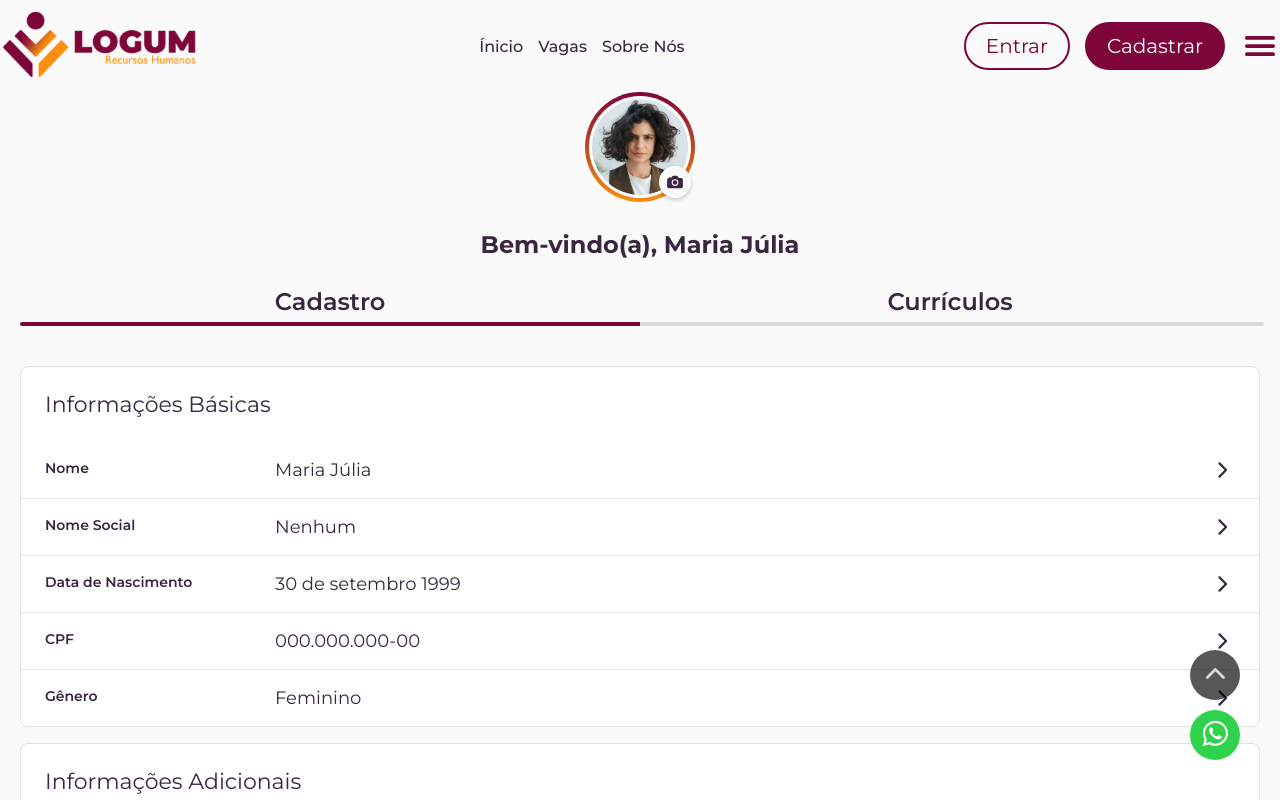
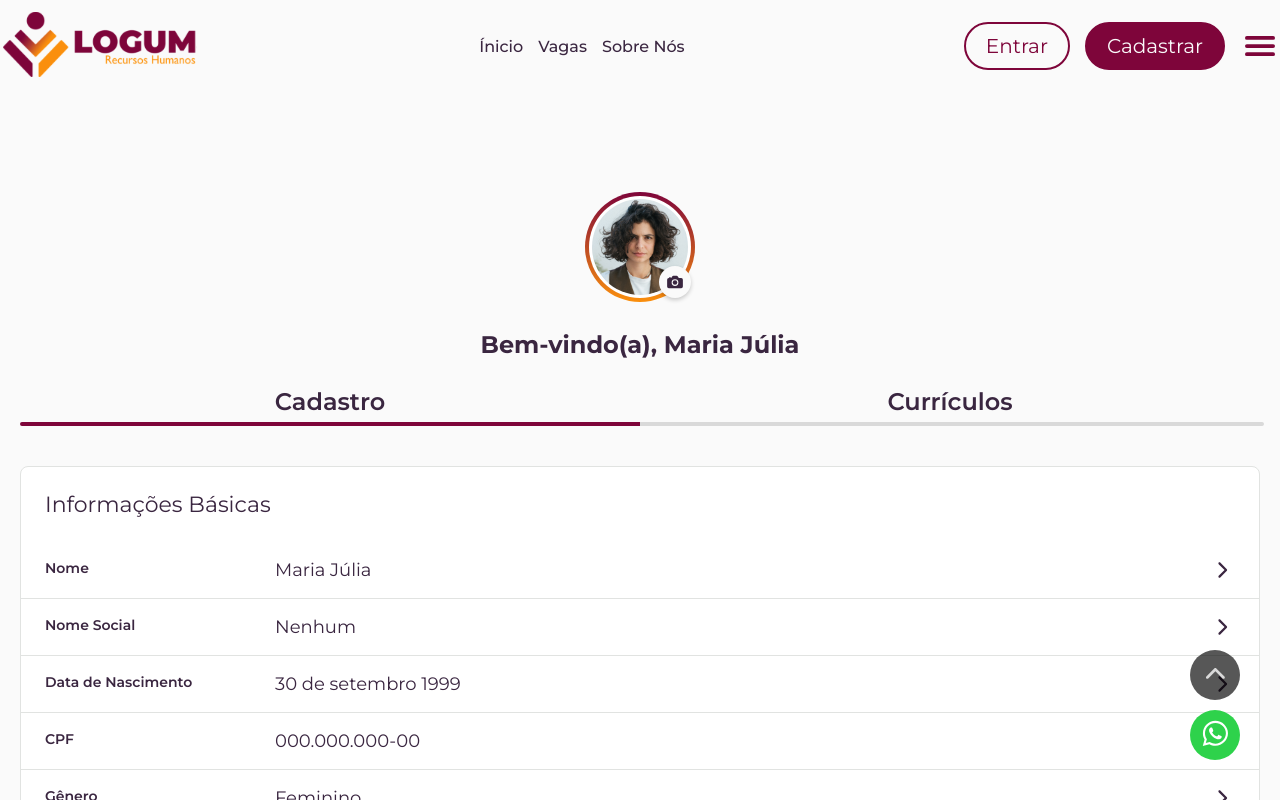
Before and after one commit to MPCGomes/logumrh, a Next.js app in the folder frontend-web/: page /profile in a window 1280 px wide. Shown: the top 800 px of the page. Built offline with nearby package versions, Linux system fonts and the light colour scheme.

Commit message:
feat: profile picture in curriculum page

```diff
--- a/frontend-web/app/curriculum/page.module.scss
+++ b/frontend-web/app/curriculum/page.module.scss
@@ -1,7 +1,6 @@
 .sections {
   display: flex;
   flex-direction: column;
-  gap: 16px;
 }
 
 .section {
--- a/frontend-web/app/curriculum/page.tsx
+++ b/frontend-web/app/curriculum/page.tsx
@@ -3,11 +3,13 @@ import { FaPlus } from "react-icons/fa6";
 import styles from './page.module.scss';
 import ProfileNav from '@/components/ProfileNav/ProfileNav';
 import CurriculumCard from '@/components/CurriculumCard/CurriculumCard';
+import ProfilePicture from '@/components/ProfilePicture/ProfilePicture';
 
 const Profile: React.FC = () => {
   return (
     <section className="container paddingSection">
       <div className={styles.sections}>
+        <ProfilePicture name={"Maria Júlia"} />
         <ProfileNav
           profileClass={'inactive'}
           cvClass={'active'}
--- a/frontend-web/app/profile/page.tsx
+++ b/frontend-web/app/profile/page.tsx
@@ -113,7 +113,7 @@ const profileData: Section[] = [
 ]
 
 const Profile: React.FC = () => (
-  <div className="container">
+  <div className="container paddingSection">
     <ProfilePicture name={"Maria Júlia"} />
     <ProfileNav
       profileClass={'active'}
```
Lines whose indentation alone changed are shown as unchanged.
